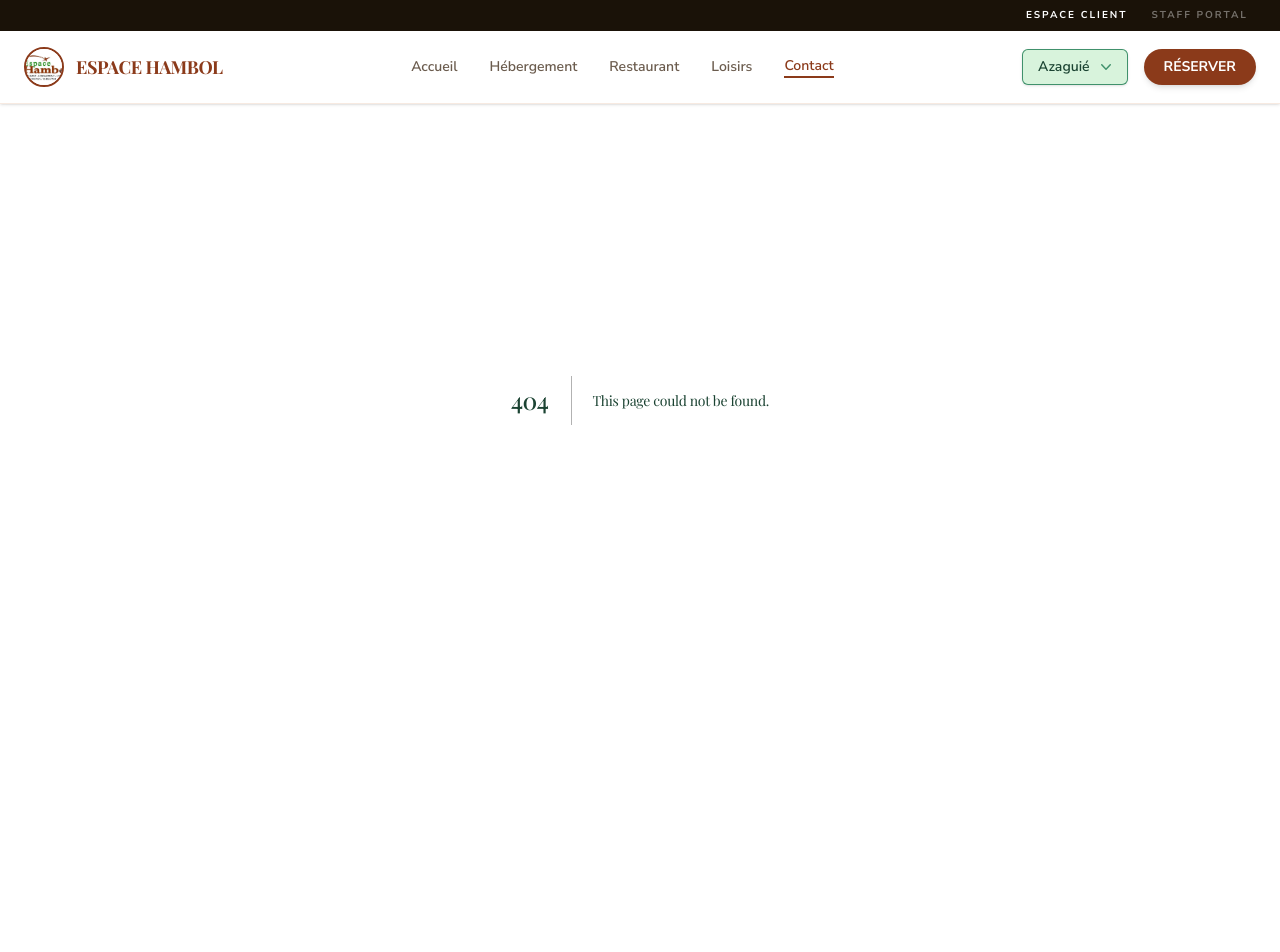
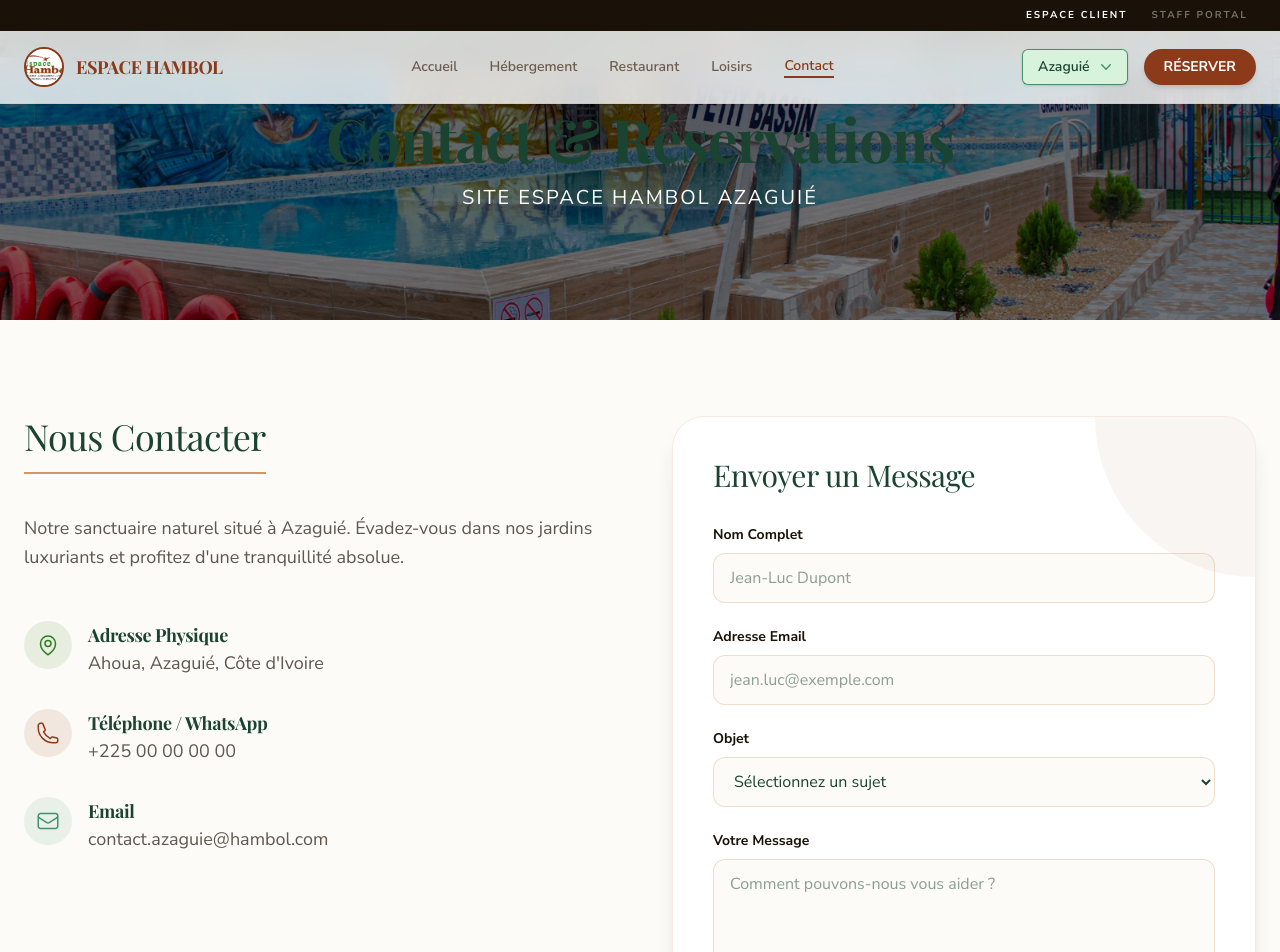
Before and after one commit to cornerstoneros-glitch/hotel_hambol, a Next.js app: page /contact in a window 1280 px wide. Before the commit this address had no page. Shown: the top 952 px of the page. Before the commit the page ends 800 px from the top, so only its background shows below. Built offline with nearby package versions, Linux system fonts and the light colour scheme; a web font is replaced by a local one.

Commit message:
Create page.tsx

```diff
--- /dev/null
+++ b/src/app/contact/page.tsx
@@ -0,0 +1,161 @@
+'use client';
+
+import { useSite } from "@/context/SiteContext";
+import { useState } from "react";
+import Image from "next/image";
+
+export default function ContactPage() {
+  const { currentSite } = useSite();
+  const [formStatus, setFormStatus] = useState<string | null>(null);
+
+  const contactInfo = {
+    'Azaguié': {
+      phone: "+225 00 00 00 00", // Remplacer par vrai numéro si dispo
+      address: "Ahoua, Azaguié, Côte d'Ivoire",
+      email: "contact.azaguie@hambol.com",
+      mapImage: "/images/azaguie/hero.jpg",
+      description: "Notre sanctuaire naturel situé à Azaguié. Évadez-vous dans nos jardins luxuriants et profitez d'une tranquillité absolue.",
+    },
+    'Yopougon': {
+      phone: "+225 00 00 00 00", // Remplacer par vrai numéro si dispo
+      address: "Ananeraie, Yopougon, Abidjan, Côte d'Ivoire",
+      email: "contact.yopougon@hambol.com",
+      mapImage: "/images/yopougon/hero.jpg",
+      description: "Le confort urbain par excellence. Retrouvez-nous au cœur de Yopougon pour vos séjours, détentes et soirées exclusives.",
+    }
+  };
+
+  const currentInfo = contactInfo[currentSite as keyof typeof contactInfo];
+
+  const handleSubmit = (e: React.FormEvent) => {
+    e.preventDefault();
+    setFormStatus('success');
+    setTimeout(() => {
+      setFormStatus(null);
+      // Reset form
+      (e.target as HTMLFormElement).reset();
+    }, 4000);
+  };
+
+  return (
+    <div className="min-h-screen bg-[#FDFBF7]">
+      {/* Hero Header */}
+      <div className="relative h-[40vh] flex items-center justify-center overflow-hidden">
+        <Image
+          src={currentInfo.mapImage}
+          alt="Contact Hero"
+          fill
+          className="object-cover brightness-50"
+        />
+        <div className="relative z-10 text-center text-white px-6">
+          <h1 className="font-title text-6xl font-bold mb-4 animate-fade-in-up">Contact & Réservations</h1>
+          <p className="font-body text-xl tracking-widest uppercase opacity-80 animate-fade-in-up" style={{ animationDelay: '0.2s' }}>
+            Site Espace Hambol {currentSite}
+          </p>
+        </div>
+      </div>
+
+      <main className="max-w-7xl mx-auto py-24 px-6">
+        <div className="grid grid-cols-1 lg:grid-cols-2 gap-16">
+
+          {/* Contact Information */}
+          <section className="space-y-12 animate-fade-in">
+            <div>
+              <h2 className="font-title text-4xl text-[#8B3A1A] mb-4 border-b-2 border-[#D4956A] pb-4 inline-block">Nous Contacter</h2>
+              <p className="text-lg text-[#1A1208]/70 mt-6 leading-relaxed">
+                {currentInfo.description}
+              </p>
+            </div>
+
+            <div className="space-y-8">
+              <div className="flex items-start gap-4">
+                <div className="w-12 h-12 rounded-full bg-[#2E7D1E]/10 flex items-center justify-center flex-shrink-0 text-[#2E7D1E]">
+                  <svg xmlns="http://www.w3.org/2000/svg" fill="none" viewBox="0 0 24 24" strokeWidth={1.5} stroke="currentColor" className="w-6 h-6">
+                    <path strokeLinecap="round" strokeLinejoin="round" d="M15 10.5a3 3 0 11-6 0 3 3 0 016 0z" />
+                    <path strokeLinecap="round" strokeLinejoin="round" d="M19.5 10.5c0 7.142-7.5 11.25-7.5 11.25S4.5 17.642 4.5 10.5a7.5 7.5 0 1115 0z" />
+                  </svg>
+                </div>
+                <div>
+                  <h3 className="font-bold text-[#1A1208] text-lg">Adresse Physique</h3>
+                  <p className="text-[#1A1208]/70 text-lg">{currentInfo.address}</p>
+                </div>
+              </div>
+
+              <div className="flex items-start gap-4">
+                <div className="w-12 h-12 rounded-full bg-[#8B3A1A]/10 flex items-center justify-center flex-shrink-0 text-[#8B3A1A]">
+                  <svg xmlns="http://www.w3.org/2000/svg" fill="none" viewBox="0 0 24 24" strokeWidth={1.5} stroke="currentColor" className="w-6 h-6">
+                    <path strokeLinecap="round" strokeLinejoin="round" d="M2.25 6.75c0 8.284 6.716 15 15 15h2.25a2.25 2.25 0 002.25-2.25v-1.372c0-.516-.351-.966-.852-1.091l-4.423-1.106c-.44-.11-.902.055-1.173.417l-.97 1.293c-2.896-1.596-5.213-3.913-6.809-6.809l1.293-.97c.362-.271.527-.734.417-1.173L6.963 3.102a1.125 1.125 0 00-1.091-.852H4.5A2.25 2.25 0 002.25 4.5v2.25z" />
+                  </svg>
+                </div>
+                <div>
+                  <h3 className="font-bold text-[#1A1208] text-lg">Téléphone / WhatsApp</h3>
+                  <p className="text-[#1A1208]/70 text-lg">{currentInfo.phone}</p>
+                </div>
+              </div>
+
+              <div className="flex items-start gap-4">
+                <div className="w-12 h-12 rounded-full bg-accent/10 flex items-center justify-center flex-shrink-0 text-accent">
+                  <svg xmlns="http://www.w3.org/2000/svg" fill="none" viewBox="0 0 24 24" strokeWidth={1.5} stroke="currentColor" className="w-6 h-6">
+                    <path strokeLinecap="round" strokeLinejoin="round" d="M21.75 6.75v10.5a2.25 2.25 0 01-2.25 2.25h-15a2.25 2.25 0 01-2.25-2.25V6.75m19.5 0A2.25 2.25 0 0019.5 4.5h-15a2.25 2.25 0 00-2.25 2.25m19.5 0v.243a2.25 2.25 0 01-1.07 1.916l-7.5 4.615a2.25 2.25 0 01-2.36 0L3.32 8.91a2.25 2.25 0 01-1.07-1.916V6.75" />
+                  </svg>
+                </div>
+                <div>
+                  <h3 className="font-bold text-[#1A1208] text-lg">Email</h3>
+                  <p className="text-[#1A1208]/70 text-lg">{currentInfo.email}</p>
+                </div>
+              </div>
+            </div>
+          </section>
+
+          {/* Contact Form */}
+          <section className="bg-white p-10 rounded-[2rem] shadow-xl border border-[#D4956A]/20 relative overflow-hidden">
+            <div className="absolute top-0 right-0 w-40 h-40 bg-[#8B3A1A]/5 rounded-bl-full pointer-events-none" />
+
+            <h2 className="font-title text-3xl text-[#1A1208] mb-8">Envoyer un Message</h2>
+
+            {formStatus === 'success' ? (
+              <div className="bg-[#2E7D1E]/10 border border-[#2E7D1E] text-[#2E7D1E] p-6 rounded-2xl flex flex-col items-center justify-center h-[350px] animate-fade-in text-center">
+                <svg xmlns="http://www.w3.org/2000/svg" fill="none" viewBox="0 0 24 24" strokeWidth={2} stroke="currentColor" className="w-16 h-16 mb-4">
+                  <path strokeLinecap="round" strokeLinejoin="round" d="M9 12.75L11.25 15 15 9.75M21 12a9 9 0 11-18 0 9 9 0 0118 0z" />
+                </svg>
+                <h3 className="font-title font-bold text-2xl mb-2">Message Envoyé !</h3>
+                <p>Notre équipe vous recontactera très prochainement.</p>
+              </div>
+            ) : (
+              <form onSubmit={handleSubmit} className="space-y-6">
+                <div>
+                  <label htmlFor="name" className="block font-bold text-sm text-[#1A1208] mb-2">Nom Complet</label>
+                  <input type="text" id="name" required className="w-full bg-[#FDFBF7] border border-[#D4956A]/30 rounded-xl px-4 py-3 focus:outline-none focus:border-[#8B3A1A] focus:ring-1 focus:ring-[#8B3A1A] transition-colors" placeholder="Jean-Luc Dupont" />
+                </div>
+                <div>
+                  <label htmlFor="email" className="block font-bold text-sm text-[#1A1208] mb-2">Adresse Email</label>
+                  <input type="email" id="email" required className="w-full bg-[#FDFBF7] border border-[#D4956A]/30 rounded-xl px-4 py-3 focus:outline-none focus:border-[#8B3A1A] focus:ring-1 focus:ring-[#8B3A1A] transition-colors" placeholder="jean.luc@exemple.com" />
+                </div>
+                <div>
+                  <label htmlFor="subject" className="block font-bold text-sm text-[#1A1208] mb-2">Objet</label>
+                  <select id="subject" required className="w-full bg-[#FDFBF7] border border-[#D4956A]/30 rounded-xl px-4 py-3 focus:outline-none focus:border-[#8B3A1A] focus:ring-1 focus:ring-[#8B3A1A] transition-colors">
+                    <option value="">Sélectionnez un sujet</option>
+                    <option value="reservation">Demande de Réservation</option>
+                    <option value="event">Organisation d&apos;Événement</option>
+                    <option value="concierge">Service Conciergerie</option>
+                    <option value="other">Autre demande</option>
+                  </select>
+                </div>
+                <div>
+                  <label htmlFor="message" className="block font-bold text-sm text-[#1A1208] mb-2">Votre Message</label>
+                  <textarea id="message" rows={5} required className="w-full bg-[#FDFBF7] border border-[#D4956A]/30 rounded-xl px-4 py-3 focus:outline-none focus:border-[#8B3A1A] focus:ring-1 focus:ring-[#8B3A1A] transition-colors" placeholder="Comment pouvons-nous vous aider ?"></textarea>
+                </div>
+                <button type="submit" className="w-full bg-[#8B3A1A] hover:bg-[#6e2d14] text-white font-bold py-4 rounded-xl shadow-lg hover:shadow-xl transition-all flex justify-center items-center gap-2">
+                  <span>Envoyer la Demande</span>
+                  <svg xmlns="http://www.w3.org/2000/svg" fill="none" viewBox="0 0 24 24" strokeWidth={2} stroke="currentColor" className="w-5 h-5">
+                    <path strokeLinecap="round" strokeLinejoin="round" d="M6 12L3.269 3.126A59.768 59.768 0 0121.485 12 59.77 59.77 0 013.27 20.876L5.999 12zm0 0h7.5" />
+                  </svg>
+                </button>
+              </form>
+            )}
+          </section>
+        </div>
+      </main>
+    </div>
+  );
+}
```
